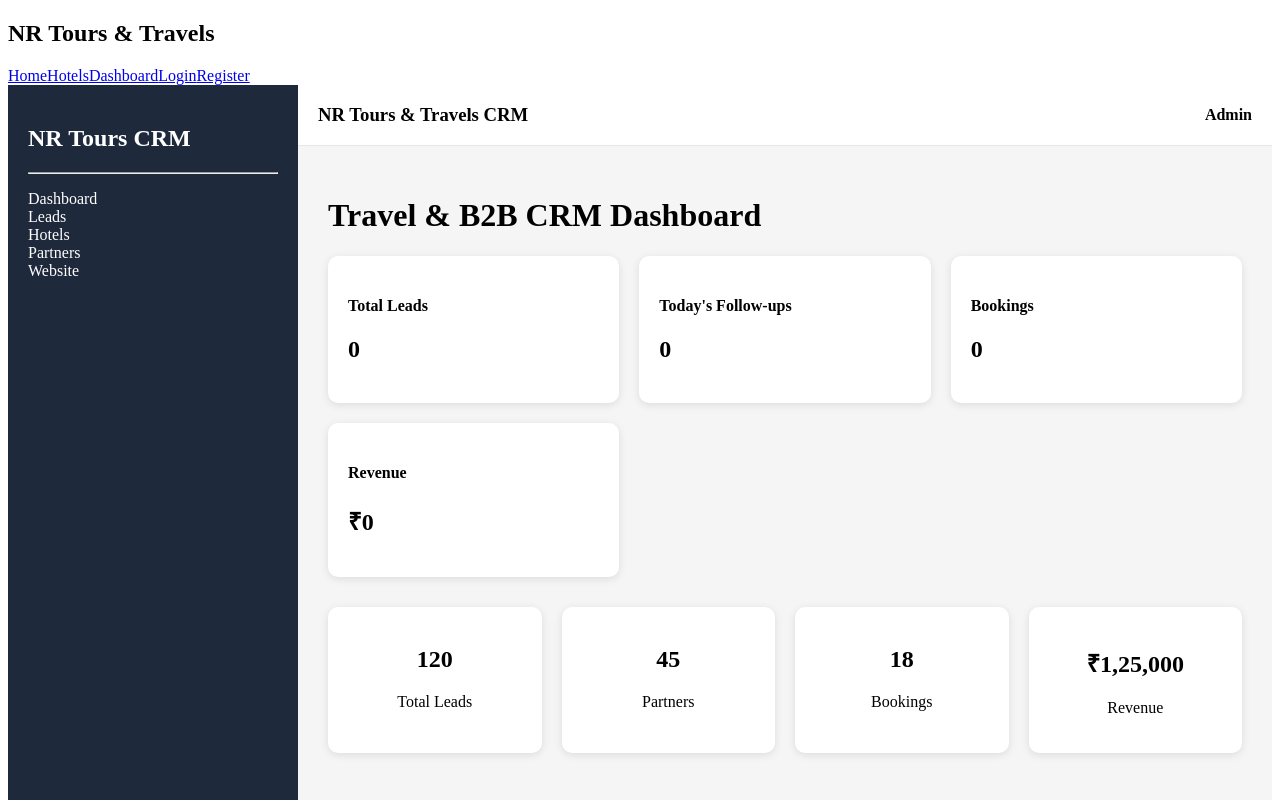
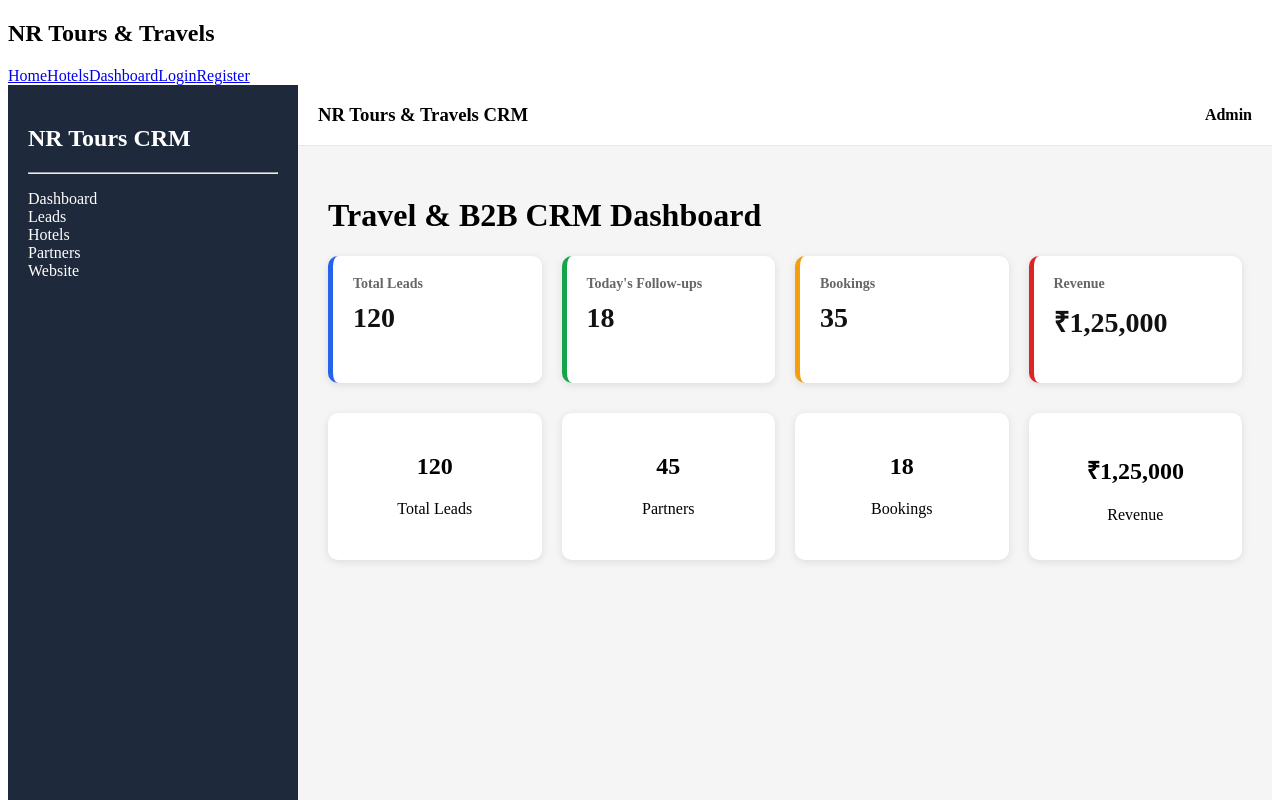
Before and after one commit to nrtoursandtravels1-jpg/NR-TRAVEL-B2B, a React (Vite) app in the folder frontend/: page /dashboard in a window 1280 px wide. Shown: the top 800 px of the page. Built offline with nearby package versions, Linux system fonts and the light colour scheme.

Commit message:
Add StatsCard component and update DashboardCards

```diff
--- a/frontend/src/components/dashboard/DashboardCards.jsx
+++ b/frontend/src/components/dashboard/DashboardCards.jsx
@@ -1,33 +1,45 @@
+import StatsCard from "./StatsCard";
+
 function DashboardCards() {
   const cards = [
-    { title: "Total Leads", value: 0 },
-    { title: "Today's Follow-ups", value: 0 },
-    { title: "Bookings", value: 0 },
-    { title: "Revenue", value: "₹0" },
+    {
+      title: "Total Leads",
+      value: 120,
+      color: "#2563eb",
+    },
+    {
+      title: "Today's Follow-ups",
+      value: 18,
+      color: "#16a34a",
+    },
+    {
+      title: "Bookings",
+      value: 35,
+      color: "#f59e0b",
+    },
+    {
+      title: "Revenue",
+      value: "₹1,25,000",
+      color: "#dc2626",
+    },
   ];
 
   return (
     <div
       style={{
         display: "grid",
-        gridTemplateColumns: "repeat(auto-fit, minmax(220px, 1fr))",
+        gridTemplateColumns: "repeat(4, 1fr)",
         gap: "20px",
         marginTop: "20px",
       }}
     >
       {cards.map((card, index) => (
-        <div
+        <StatsCard
           key={index}
-          style={{
-            background: "#ffffff",
-            borderRadius: "10px",
-            padding: "20px",
-            boxShadow: "0 2px 8px rgba(0,0,0,0.1)",
-          }}
-        >
-          <h4>{card.title}</h4>
-          <h2>{card.value}</h2>
-        </div>
+          title={card.title}
+          value={card.value}
+          color={card.color}
+        />
       ))}
     </div>
   );
--- /dev/null
+++ b/frontend/src/components/dashboard/StatsCard.jsx
@@ -0,0 +1,35 @@
+function StatsCard({ title, value, color = "#2563eb" }) {
+  return (
+    <div
+      style={{
+        background: "#fff",
+        borderRadius: "10px",
+        padding: "20px",
+        boxShadow: "0 2px 8px rgba(0,0,0,0.1)",
+        borderLeft: `5px solid ${color}`,
+      }}
+    >
+      <h4
+        style={{
+          margin: 0,
+          color: "#666",
+          fontSize: "14px",
+        }}
+      >
+        {title}
+      </h4>
+
+      <h2
+        style={{
+          marginTop: "10px",
+          fontSize: "28px",
+          color: "#111",
+        }}
+      >
+        {value}
+      </h2>
+    </div>
+  );
+}
+
+export default StatsCard;
```
